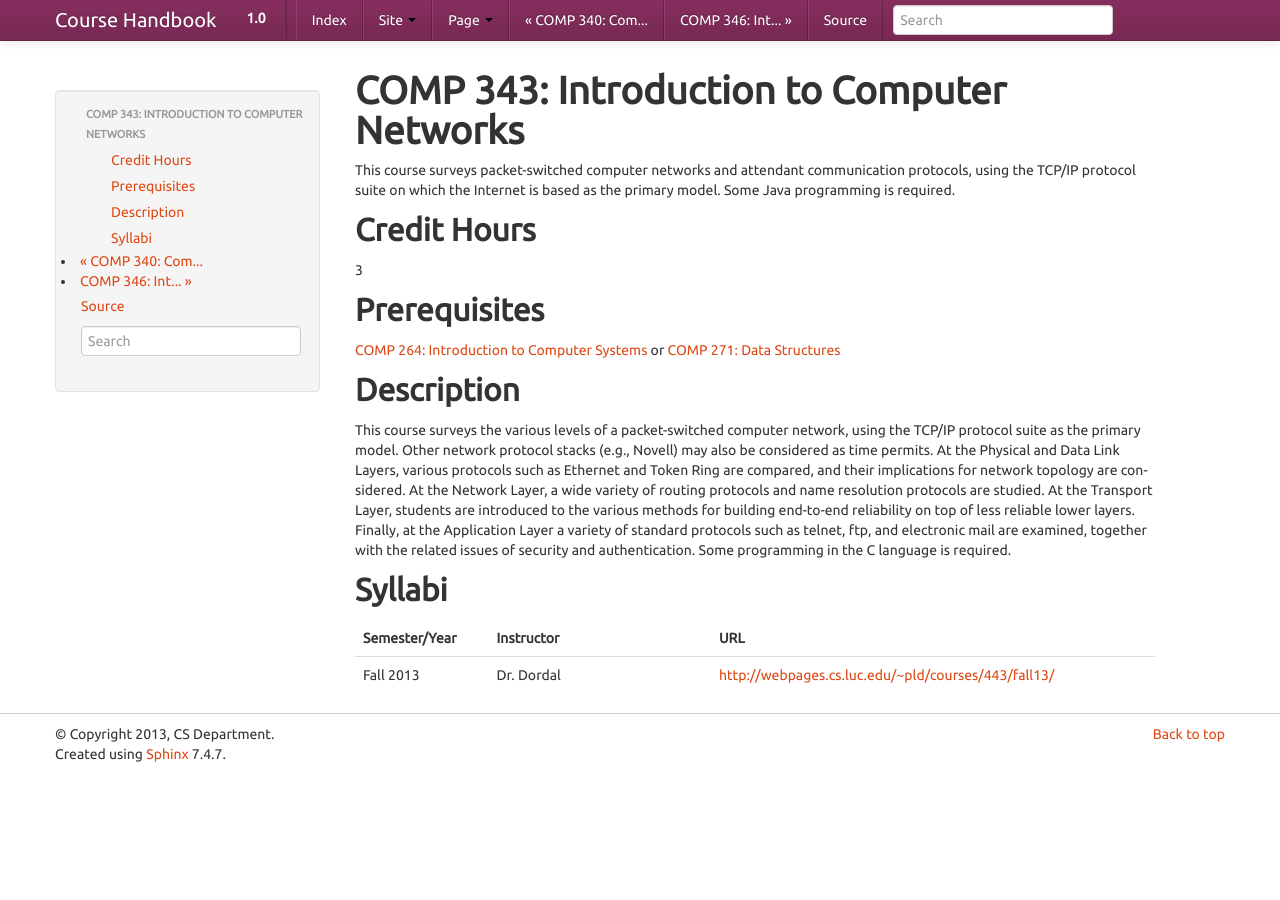
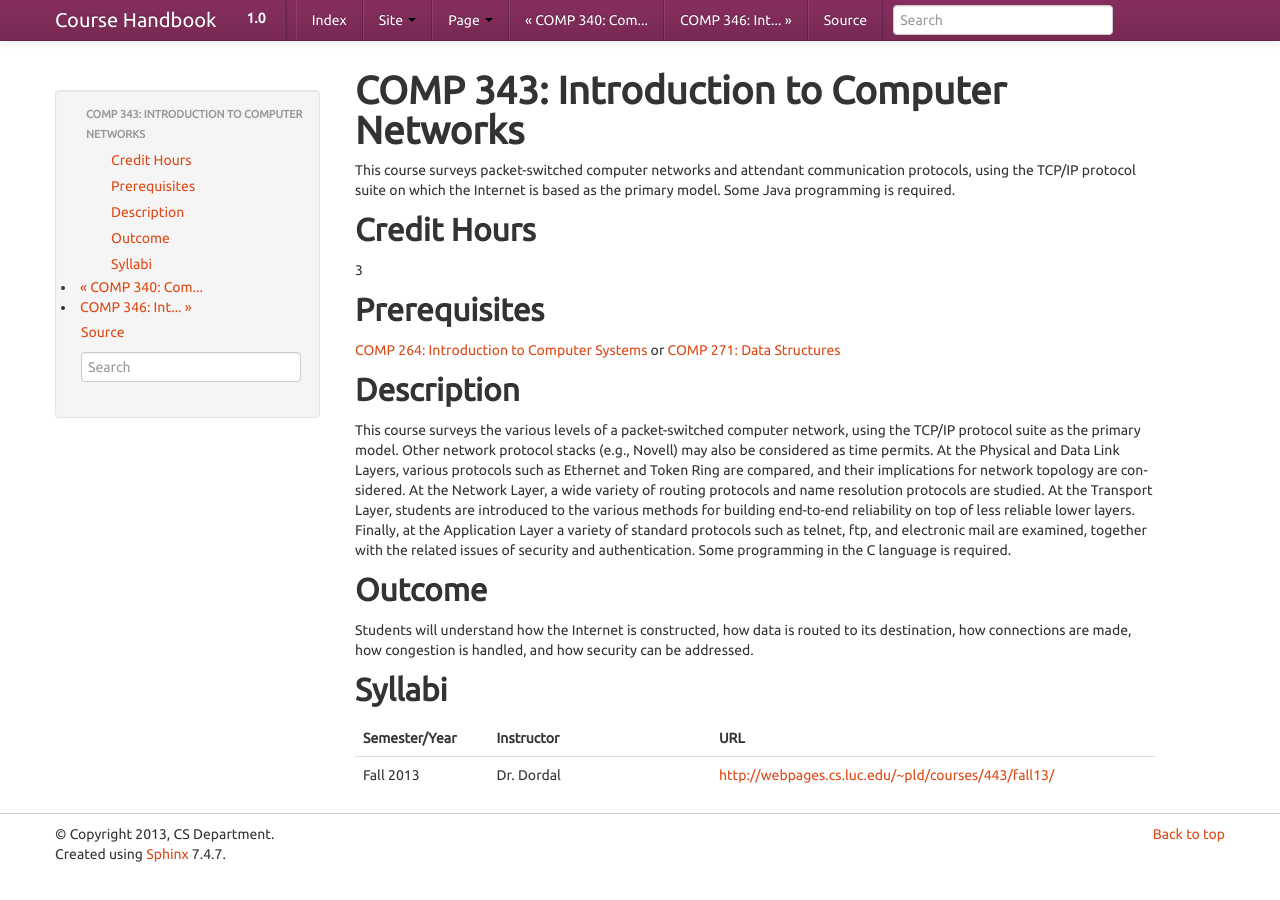
Before and after one commit to kyang5/coursedescriptions, a Sphinx documentation site: the page built from source/comp343.rst, in a window 1280 px wide. Built offline with Sphinx 7.4.7, drawn with Linux system fonts in a browser that asks for light colours.

Commit message:
added outcome to comp343

```diff
--- a/source/comp343.rst
+++ b/source/comp343.rst
@@ -30,6 +30,11 @@ ftp, and electronic mail are examined, together with the related issues
 of security and authentication. Some programming in the C language is
 required.
 
+Outcome
+---------
+
+Students will understand how the Internet is constructed, how data is routed to its destination, how connections are made, how congestion is handled, and how security can be addressed.
+
 Syllabi
 ----------------------
 
```
